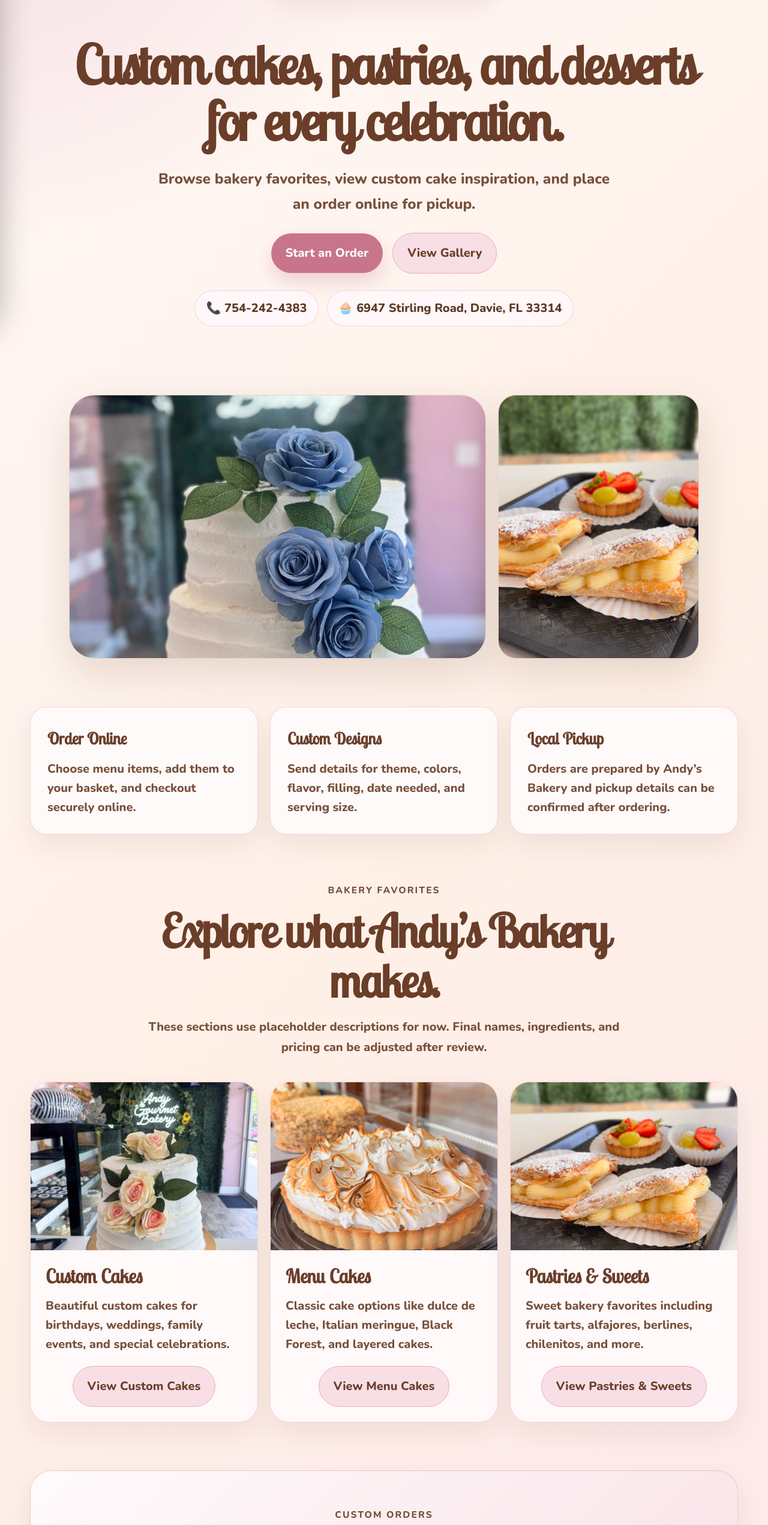
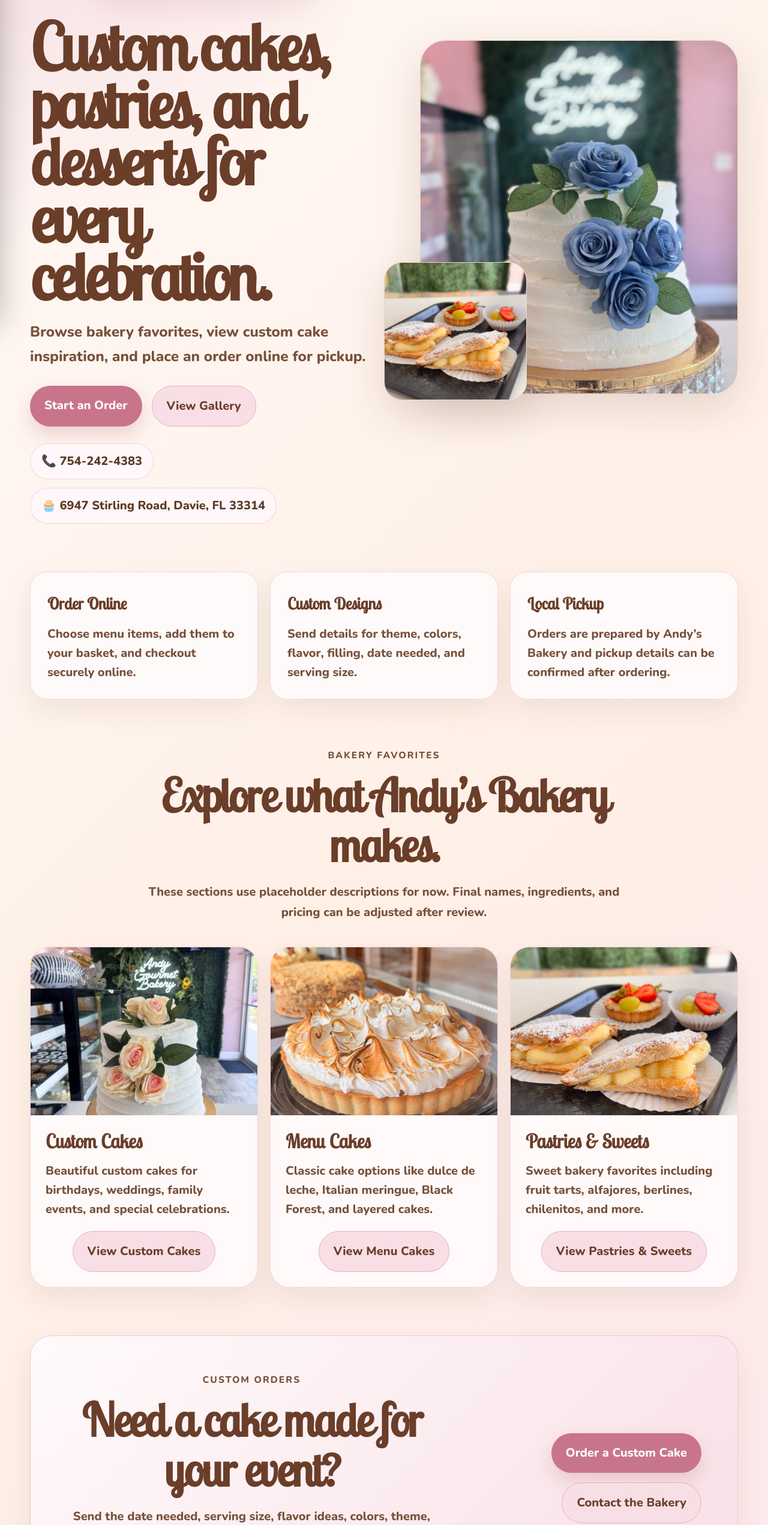
Before and after one commit to MidsummerxJuly/AndysGourmetBakery, a Next.js app in the folder AndysBakery/: page / in a window 1280 px wide. Shown: the part 258-2800 px from the top of the page at 60% size. Built offline with nearby package versions, Linux system fonts and the light colour scheme.

Commit message:
TAK-40: Mobile Responsive (#5)
Co-authored-by: Linear Agent <linear-agent@localhost>

```diff
--- a/AndysBakery/app/gallery/page.module.css
+++ b/AndysBakery/app/gallery/page.module.css
@@ -204,6 +204,11 @@
   .primaryButton,
   .secondaryButton {
     width: 100%;
+  }
+
+  .filterCard {
+    padding: 1.25rem;
+    margin: 1.5rem auto 1.25rem;
   }
 }
 
--- a/AndysBakery/app/page.module.css
+++ b/AndysBakery/app/page.module.css
@@ -503,26 +503,6 @@
   text-align: center;
 }
 
-/* Center and simplify the custom-order section */
-.customSection {
-  grid-template-columns: 1fr;
-  justify-items: center;
-  gap: 1.75rem;
-  text-align: center;
-}
-
-.customSection > div:first-child {
-  width: 100%;
-  max-width: 950px;
-}
-
-.customButtons {
-  width: 100%;
-  margin-top: 0;
-  justify-content: center;
-  align-items: center;
-}
-
 /* Keep final call-to-action content properly spaced */
 .finalCta {
   display: flex;
@@ -577,90 +557,6 @@
   }
 }
 
-/* Keep the homepage centered at every window size */
-.hero {
-  min-height: auto;
-  grid-template-columns: 1fr;
-  justify-items: center;
-  padding-top: 5rem;
-  text-align: center;
-}
-
-.heroText {
-  width: 100%;
-  display: flex;
-  flex-direction: column;
-  align-items: center;
-}
-
-.logoBadge {
-  margin-left: auto;
-  margin-right: auto;
-}
-
-.hero h1 {
-  width: 100%;
-  max-width: 1100px;
-  margin: 1.5rem auto 0;
-  font-size: clamp(3.25rem, 7vw, 6.5rem);
-  line-height: 1.05;
-  text-align: center;
-}
-
-.heroDescription {
-  width: 100%;
-  max-width: 760px;
-  margin: 1.5rem auto 0;
-  text-align: center;
-}
-
-.buttonRow,
-.heroContact {
-  width: 100%;
-  justify-content: center;
-  align-items: center;
-}
-
-/* Place the hero pictures beneath the centered text */
-.heroImages {
-  position: static;
-  width: 100%;
-  max-width: 1050px;
-  min-height: auto;
-  margin: 2.5rem auto 0;
-  display: grid;
-  grid-template-columns: 1.35fr 0.65fr;
-  gap: 1rem;
-}
-
-.largeImageCard,
-.smallImageCard {
-  position: static;
-  width: 100%;
-  height: 440px;
-}
-
-/* Keep the remaining homepage sections centered */
-.sectionHeader,
-.customSection,
-.finalCta {
-  text-align: center;
-}
-
-.sectionHeader h2,
-.customSection h2,
-.finalCta h2 {
-  width: 100%;
-  margin-left: auto;
-  margin-right: auto;
-  line-height: 1.08;
-}
-
-.customButtons,
-.finalCta .buttonRow {
-  justify-content: center;
-}
-
 @media (max-width: 700px) {
   .hero {
     padding-top: 4.5rem;
```
Also changed, not shown: AndysBakery/app/services/book/page.module.css (+27 -0 lines), AndysBakery/app/services/page.module.css (+41 -15 lines), AndysBakery/app/services/services.module.css (+16 -0 lines).
